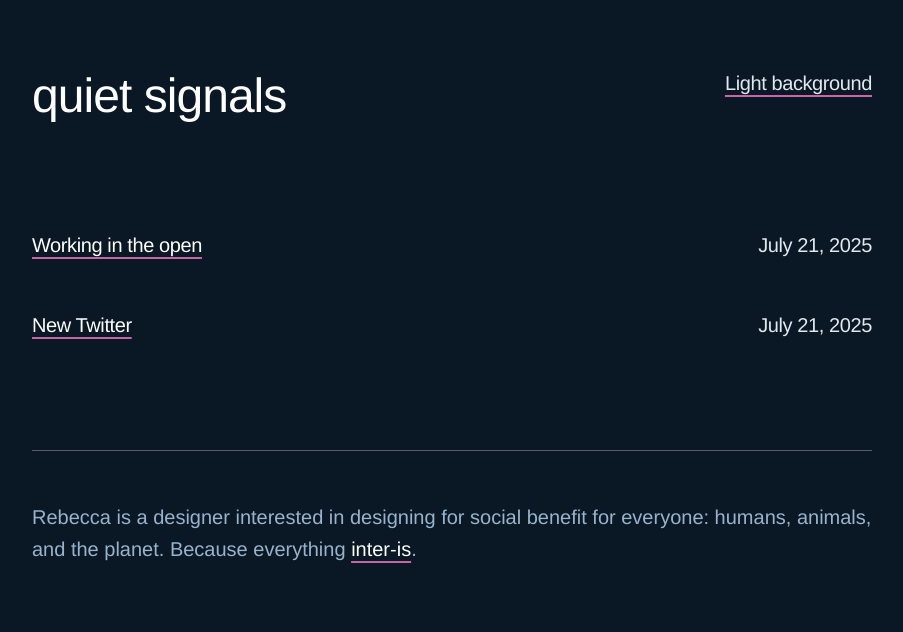
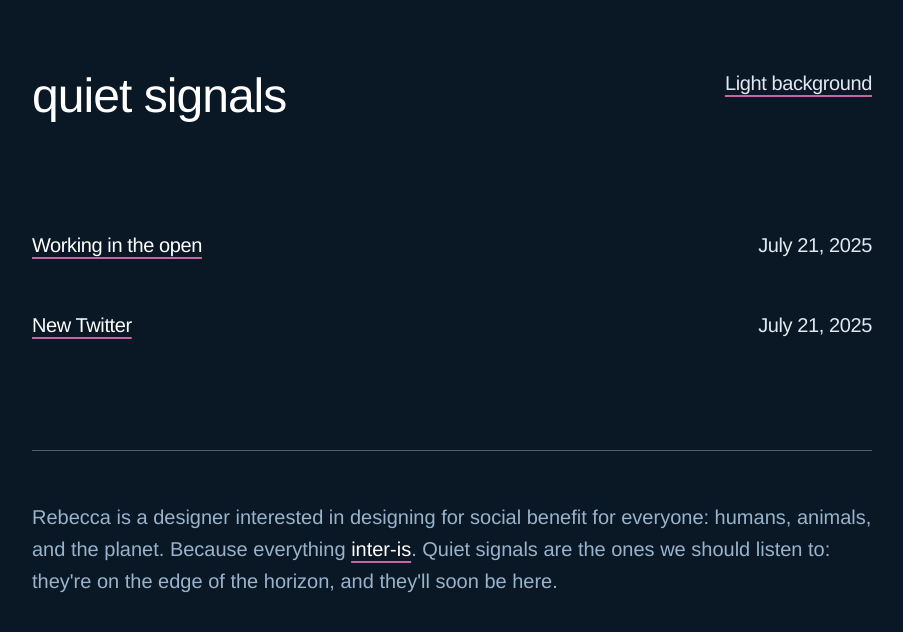
Before and after one commit to rivalee/quietsignals, a Jekyll site: the page built from index.md, in a window 1280 px wide. Shown: the top 632 px of the page, without its empty margins (188-1091 px from the left). Built offline with Jekyll 4.4.1, drawn with Linux system fonts in a browser that asks for light colours.

Commit message:
Quiet signals

```diff
--- a/_layouts/base.html
+++ b/_layouts/base.html
@@ -33,7 +33,8 @@
 
         <footer>
             <div class="bio">
-                <p>Rebecca is a designer interested in designing for social benefit for everyone: humans, animals, and the planet. Because everything <a href="https://en.wikipedia.org/wiki/Interbeing">inter-is</a>.</p>
+                <p>Rebecca is a designer interested in designing for social benefit for everyone: humans, animals, and the planet. Because everything <a href="https://en.wikipedia.org/wiki/Interbeing">inter-is</a>. Quiet signals are the ones we should listen to: they're on the edge of the horizon, and they'll soon be here.</p>
+
             </div>
         </footer>
     </div>
```
Also changed, not shown: 5 other files.
